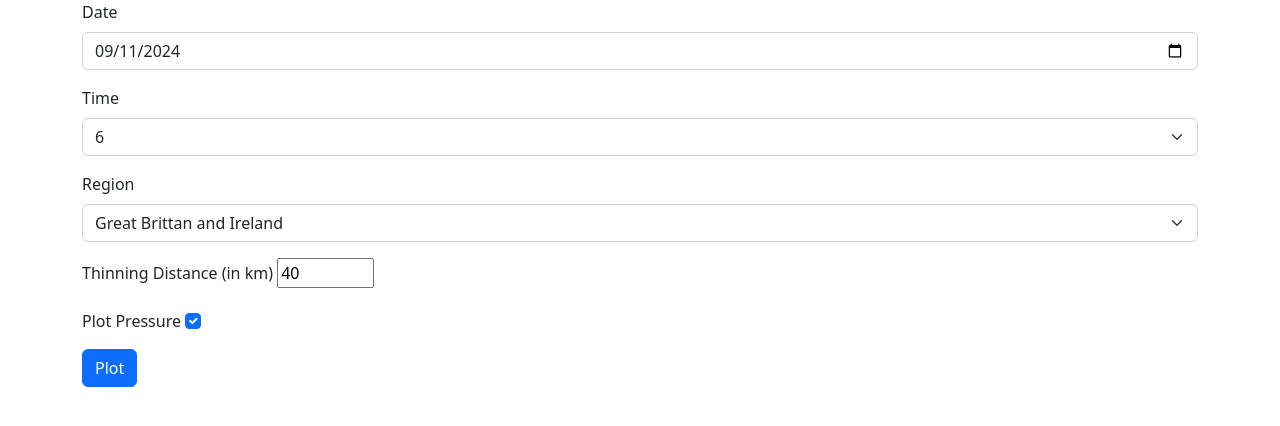
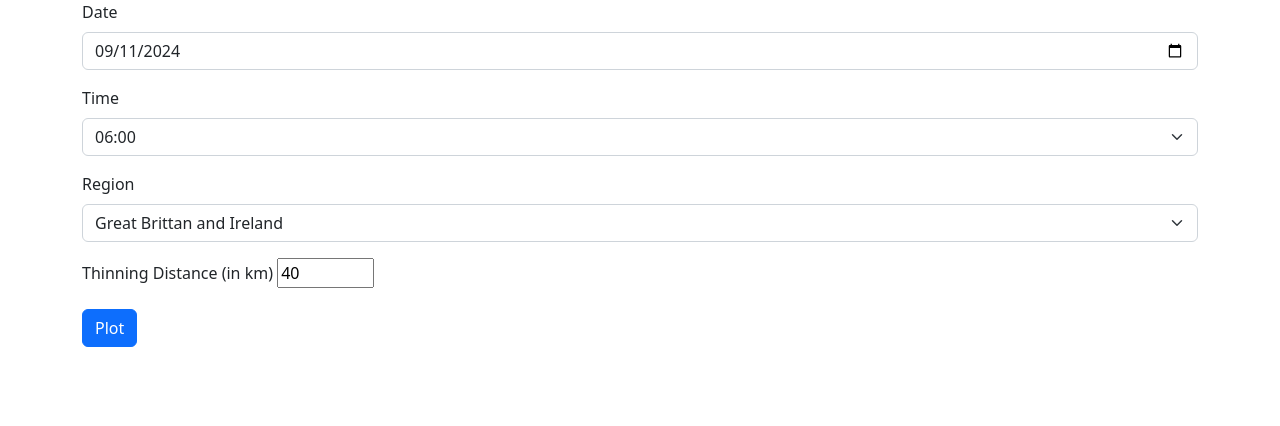
Before and after one commit to dawiedotcom/meteorology_teaching_webapp, a Flask app: page / in a window 1280 px wide. Shown: the part 56-482 px from the top of the page. Run offline with Flask 3, Linux system fonts and the light colour scheme.

Commit message:
Remove pressure selector; refactor JS

```diff
--- a/metrology_teaching_webapp/templates/graph_form.html
+++ b/metrology_teaching_webapp/templates/graph_form.html
@@ -36,10 +36,12 @@
       </div>
 
       <!-- Plot Pressure -->
+      <!--
       <div class="mb-3">
         <label class="form-check-label" for="show_pressure">Plot Pressure</label>
         <input class="form-check-input" type="checkbox" value="" id="show_pressure" checked onchange="onFormInputChange()">
       </div>
+      -->
 
       <!-- Figure Size -->
       <!--
@@ -72,11 +74,19 @@
 <script>
 
 const today = new Date().toISOString().split("T")[0];
-const hour = parseInt(new Date().toISOString().split("T")[1].split(":")[0]);
+const current_hour = parseInt(new Date().toISOString().split("T")[1].split(":")[0]);
 
 function get_element(id) {
   // Wrapper for document.getElementById
   return document.getElementById(id) || null;
+}
+
+function hour_value(hour) {
+  return String(hour).padStart(2, "0");
+}
+
+function hour_text(hour) {
+  return hour_value(hour) + ":00";
 }
 
 function onDateInputChange() {
@@ -89,11 +99,11 @@ function onDateInputChange() {
     while (time_picker.firstChild)
       time_picker.removeChild(time_picker.lastChild);
 
-    const maxHour = (date_picker.value == today) ? (hour) : 23;
-    for (var h=0; h<=maxHour; h++) {
+    const maxHour = (date_picker.value == today) ? (current_hour) : 23;
+    for (var hour=0; hour<=maxHour; hour++) {
         var option = document.createElement("option");
-        option.text = String(h);
-        option.value = String(h).padStart(2, "0");
+        option.text = hour_text(hour);
+        option.value = hour_value(hour);
         time_picker.appendChild(option);
     }
 
@@ -108,17 +118,18 @@ function onFormInputChange() {
   var time_picker = get_element('time');
   var region = get_element('region');
   var size = get_element('size');
-  var show_pressure = get_element('show_pressure');
+  //var show_pressure = get_element('show_pressure');
   var thin_distance = get_element('thin_distance');
 
-  if( frm && date_picker && region && size && show_pressure && time_picker && thin_distance) {
+  if( frm && date_picker && region && size /*&& show_pressure*/ && time_picker && thin_distance) {
     frm.action = "{{ url_for('index') }}"
       + "plot/"
       + date.value + "/"
       + time.value + "/"
       + region.value + "/"
       + thin_distance.value + "/"
-      + (show_pressure.checked ? "with_pressure" : "without_pressure") + "/"
+      //+ (show_pressure.checked ? "with_pressure" : "without_pressure") + "/"
+      + "without_pressure" + "/"
       + size.value;
   }
 }
@@ -132,7 +143,7 @@ if (date_picker) {
 onDateInputChange();
 var time_picker = get_element('time');
 if (time_picker) {
-  time_picker.value = String(hour).padStart(2, '0');
+  time_picker.value = hour_value(current_hour);
 }
 
 </script>
```
